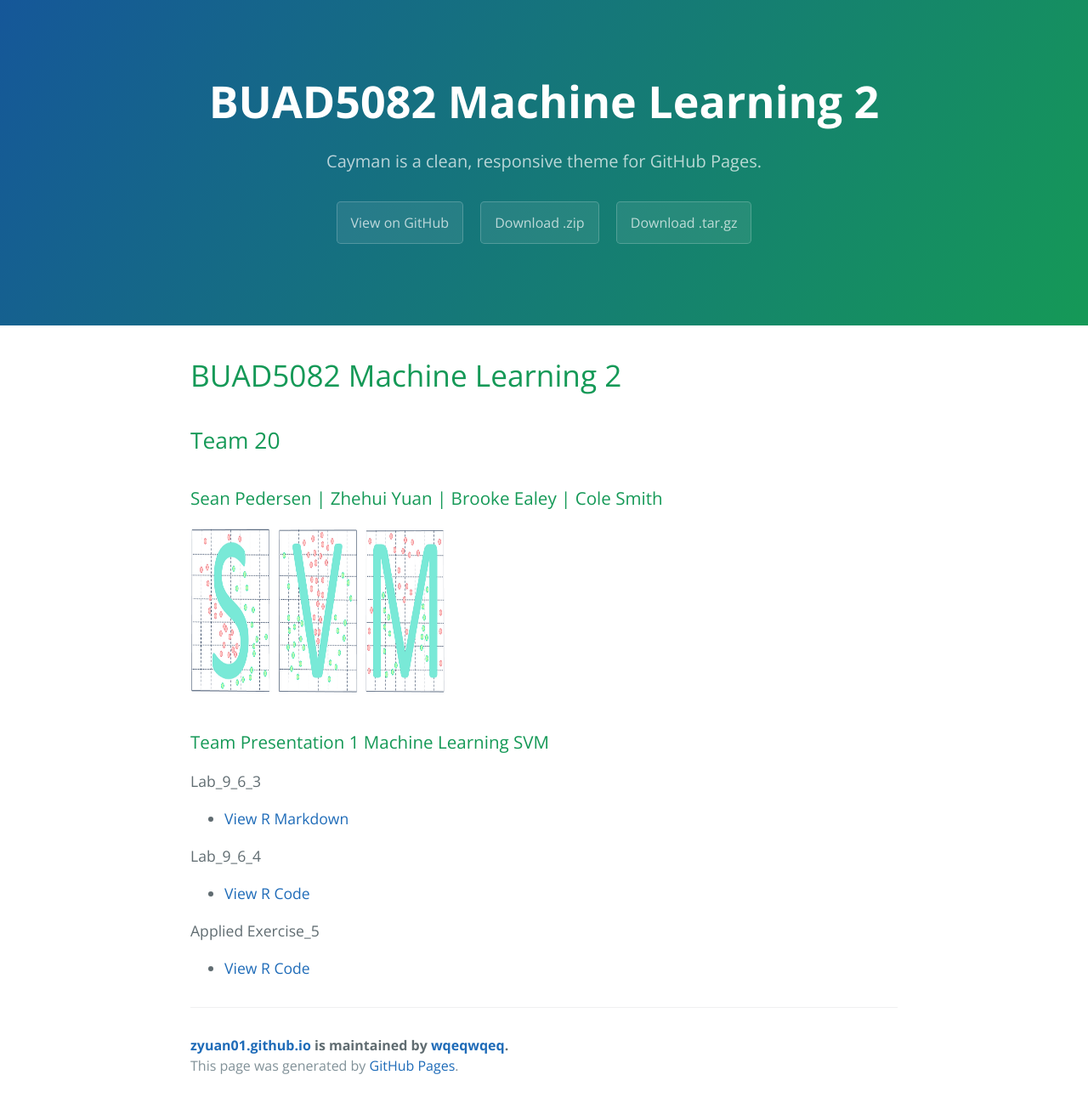
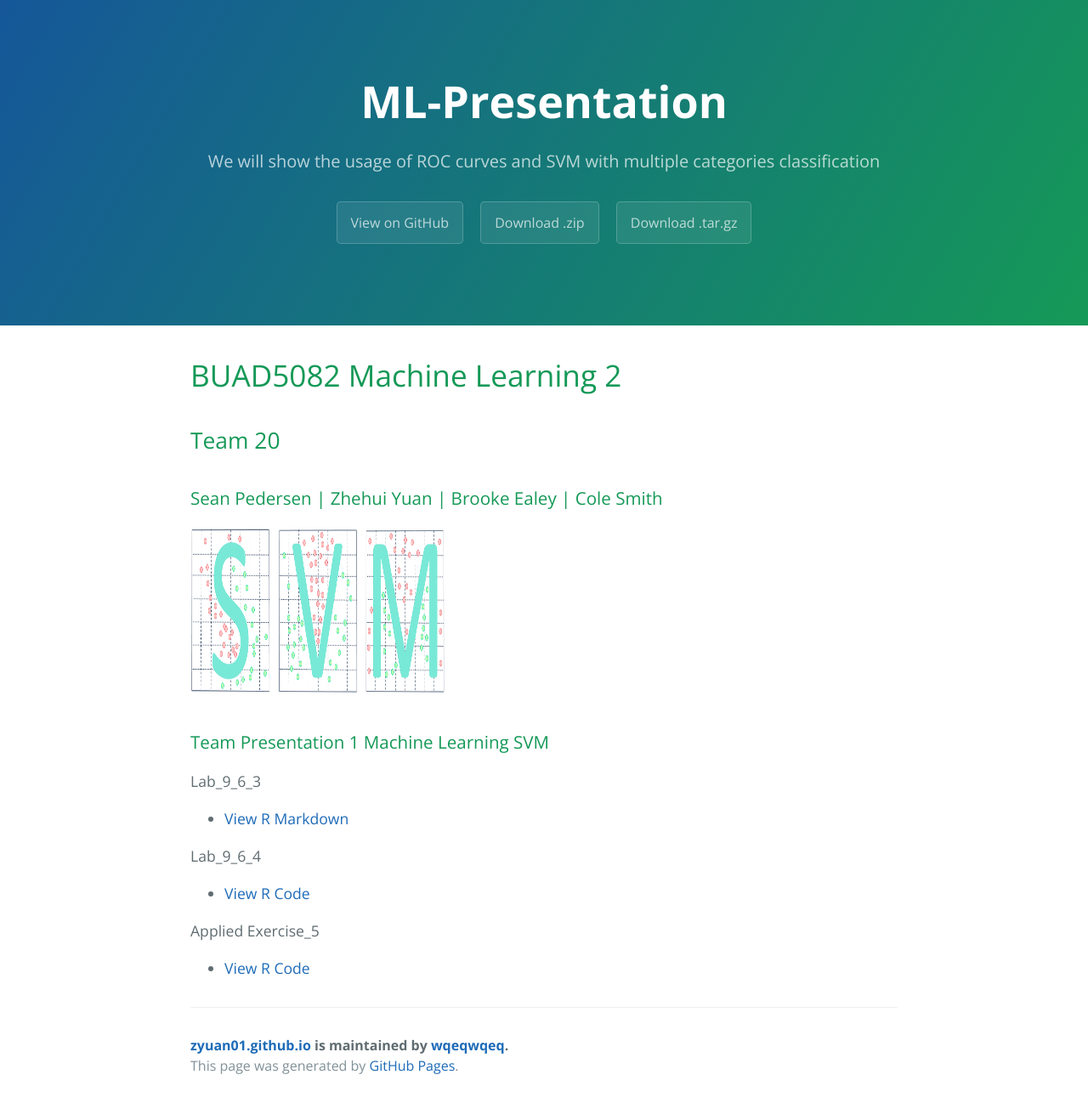
Before and after one commit to wqeqwqeq/zyuan01.github.io, a Jekyll site: the page built from index.md, in a window 1280 px wide. Shown: the whole page at 85% size. Built offline with Jekyll 4.4.1, drawn with Linux system fonts in a browser that asks for light colours; our own code applies the rules of GitHub Pages for plain Markdown files.

Commit message:
Update index.md

```diff
--- a/index.md
+++ b/index.md
@@ -1,4 +1,8 @@
-
+---
+layout: default
+title: ML-Presentation
+description: We will show the usage of ROC curves and SVM with multiple categories classification
+---
 
 # BUAD5082 Machine Learning 2
 ## Team 20
```
